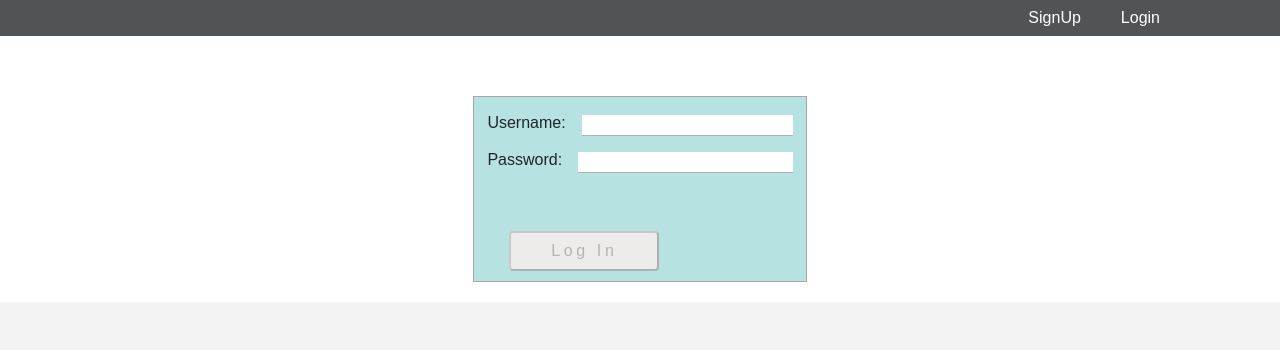
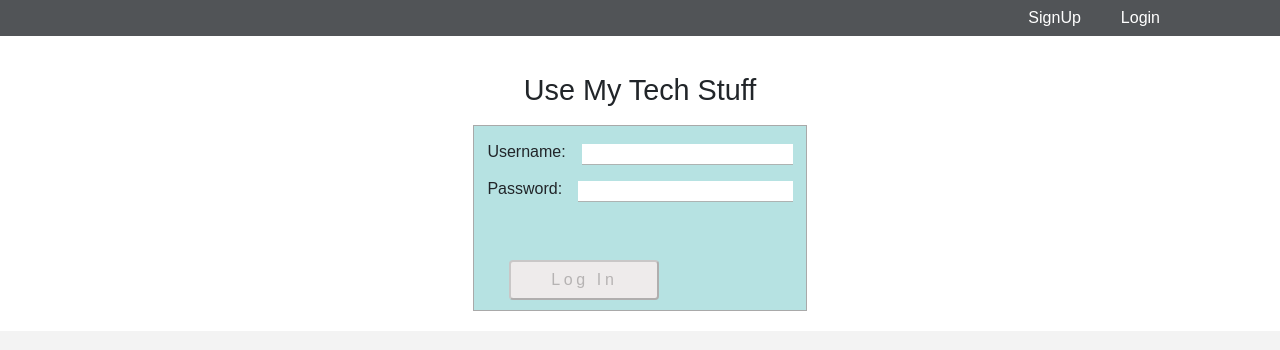
Before and after one commit to mzteepowell/contextapi, a React (Create React App) app in the folder client/: page /login in a window 1280 px wide. Shown: the top 350 px of the page. Built offline with nearby package versions, Linux system fonts and the light colour scheme; no server answers.

Commit message:
Clean Up

```diff
--- a/client/src/App.js
+++ b/client/src/App.js
@@ -31,7 +31,7 @@ function App() {
 
   useEffect(()=>{
 		axiosWithAuth()
-			.get('/items/items')
+			.get('http://localhost:5000/api/products')
 			.then(res => {
 				console.log(res.data)
         setProducts(res.data);
--- a/client/src/components/LoginForm.js
+++ b/client/src/components/LoginForm.js
@@ -88,6 +88,7 @@ export default function LoginForm() {
 
   return (
     <div className='home-wrapper'>
+      <h1>Use My Tech Stuff</h1>
         <div className='item-wrapper'>
       <form className="form" onSubmit={onSubmit}>
         <div>
--- a/client/src/sass/forms.scss
+++ b/client/src/sass/forms.scss
@@ -2,6 +2,10 @@
   display: flex;
   flex-flow: column nowrap;
   align-items: center;
+
+  h1 {
+    font-size: 1.8rem;
+  }
 }
 
 .item-wrapper {
```
